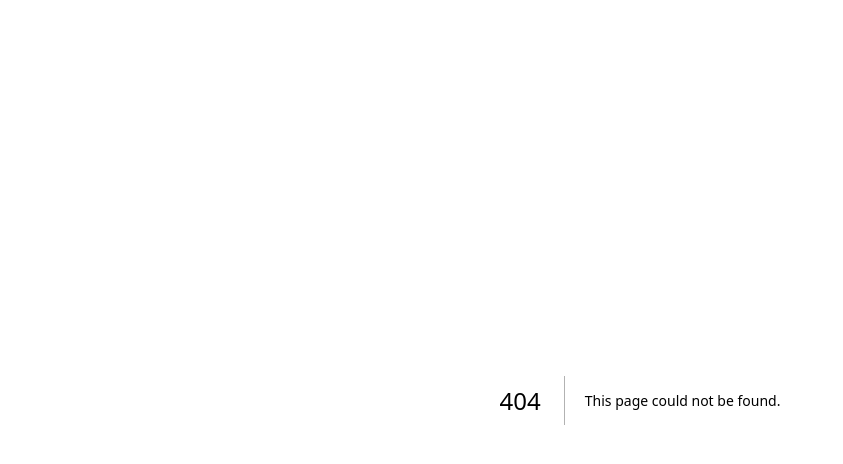
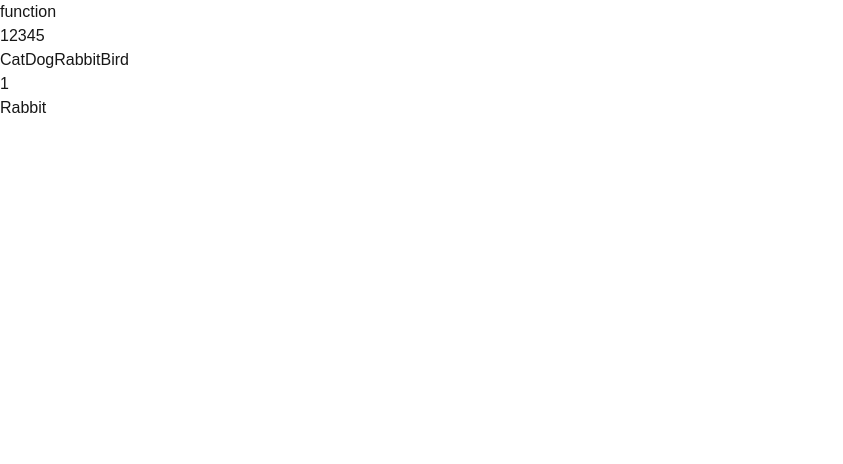
Before and after one commit to MaceSAIT/cprg306-assignments, a Next.js app: page /week-4 in a window 1280 px wide. Before the commit this address had no page. Shown: the top 464 px of the page, without its empty margins (0-843 px from the left). Built offline with nearby package versions, Linux system fonts and the light colour scheme.

Commit message:
added week 3 and week 4 page links

```diff
--- a/app/page.js
+++ b/app/page.js
@@ -10,6 +10,10 @@ export default function Home() {
             <br></br>
             <br></br>
             <Link href={{pathname:'/week-2'}}>Week 2 Page</Link>
+            <br></br>
+            <Link href={{pathname:'/week-3'}}>Week 3 Page</Link>
+            <br></br>
+            <Link href={{pathname:'/week-4'}}>Week 4 Page</Link>
         </div>
 
       </main>
--- a/app/week-2/page.js
+++ b/app/week-2/page.js
@@ -6,7 +6,7 @@ export default function Page() {
     return (
       <main>
         <div>
-            <h1>Mace's Week 2 App</h1>
+            <h1>Mace's <s>Week 2</s> App</h1>
             <h2>Mace Howald</h2>
             <br></br>
             <a href='https://github.com/MaceSAIT/cprg306-assignments' target="_blank">Github using Anchor</a>
--- /dev/null
+++ b/app/week-4/page.js
@@ -0,0 +1,30 @@
+//import { studentInfo } from "./student-info.js";
+//<studentInfo/>
+import Link from 'next/link'
+
+
+let a = [];
+let b = [1,2,3,4,5];
+let c = ["Cat", "Dog", "Rabbit", "Bird"];
+
+// The arrow => can replace the "function" keyword
+// Instead of:
+// let greet = function (name) {
+// it can be:
+let greet = (name) => {
+    return "Hello, " + name;
+};
+
+export default function Page() {
+    //return(<div>{greet("Mace")}</div>);
+    return(
+        <main>
+            <div>{typeof(greet)}</div>
+            <p>{a}</p>
+            <p>{b}</p>
+            <p>{c}</p>
+            <p>{b[0]}</p>
+            <p>{c[2]}</p>
+        </main>
+    )
+};
```
